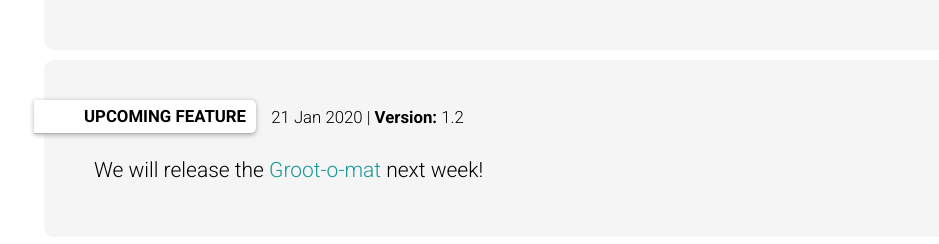
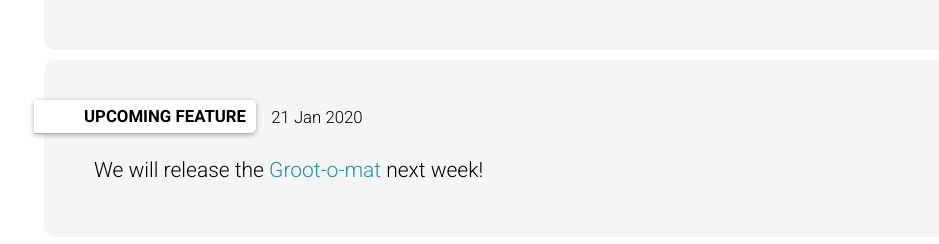
Before and after one commit to cadamini/jekyll-release-notes-clone, a Jekyll site: the page built from pages/news.html, in a window 1280 px wide. Shown: the part 1080-1324 px from the top of the page, without its empty margins (126-1065 px from the left). Built offline with Jekyll 4.4.1, drawn with Linux system fonts in a browser that asks for light colours.

Commit message:
Do not show version or week info for Upcoming Feature category

```diff
--- a/_includes/news_item.html
+++ b/_includes/news_item.html
@@ -10,15 +10,19 @@
     </span>
 
     {% if post.week %}
-      <span class="post-version">
+      <span class="post-week">
       | <b>WEEK:</b> {{ post.week }}
       </span>
+    {% elsif post.category == 'Upcoming Feature' %}
+      <span class="no-info"></span>
     {% else %}
       <span class="post-version">
       | <b>Version:</b> {{ post.version }}
       </span>
     {% endif %}
 
+
+
   </div>
   <div class="post-content">
     {{ post.content }}
```
